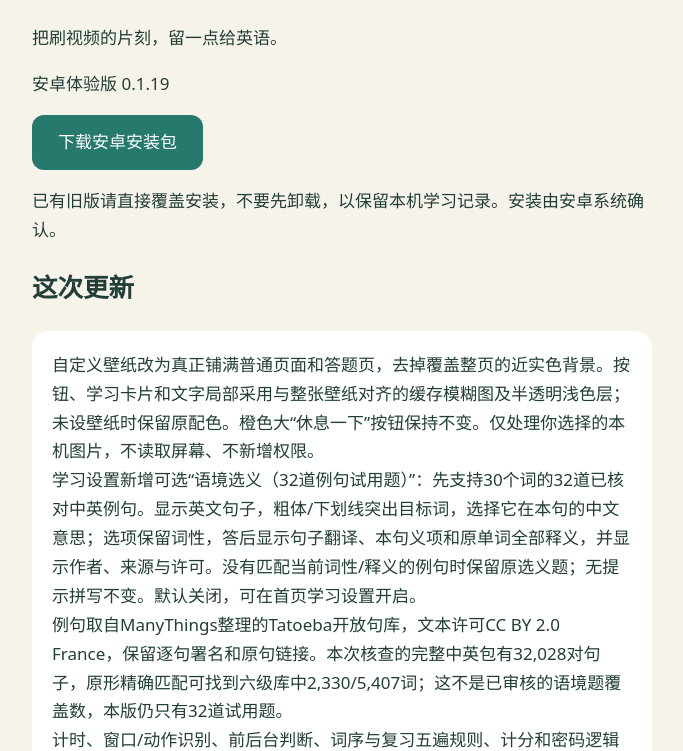
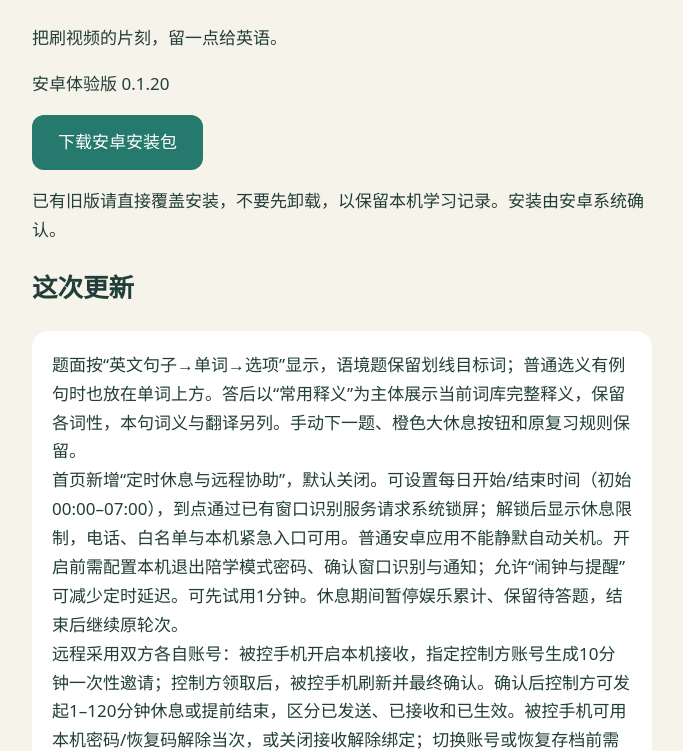
Before and after one commit to chanyunyu418-netizen/cijian-updates, a plain HTML site: page index.html in a window 1280 px wide. Shown: the part 175-926 px from the top of the page, without its empty margins (298-981 px from the left). Drawn offline with Linux system fonts and the light colour scheme.

Commit message:
Publish Cijian 0.1.20: quiz feedback, scheduled and paired remote rest

```diff
--- a/index.html
+++ b/index.html
@@ -1,9 +1,9 @@
 <!doctype html>
 <html lang="zh-CN"><meta charset="utf-8"><meta name="viewport" content="width=device-width,initial-scale=1"><title>词间 · 安卓下载</title>
 <style>body{margin:0;background:#f6f3eb;color:#223e38;font:17px/1.7 system-ui,sans-serif}main{max-width:620px;margin:8vh auto;padding:28px}h1{font-size:42px;line-height:1.2}a.download{display:inline-block;background:#26796d;color:white;padding:13px 26px;border-radius:12px;text-decoration:none}pre{white-space:pre-wrap;font:inherit;background:white;padding:20px;border-radius:16px}small{display:block;margin-top:28px}</style>
-<main><h1>词间</h1><p>把刷视频的片刻，留一点给英语。</p><p>安卓体验版 0.1.19</p><p><a class="download" href="cijian-0.1.19.apk" download>下载安卓安装包</a></p>
-<p>已有旧版请直接覆盖安装，不要先卸载，以保留本机学习记录。安装由安卓系统确认。</p><h2>这次更新</h2><pre>自定义壁纸改为真正铺满普通页面和答题页，去掉覆盖整页的近实色背景。按钮、学习卡片和文字局部采用与整张壁纸对齐的缓存模糊图及半透明浅色层；未设壁纸时保留原配色。橙色大“休息一下”按钮保持不变。仅处理你选择的本机图片，不读取屏幕、不新增权限。
-学习设置新增可选“语境选义（32道例句试用题）”：先支持30个词的32道已核对中英例句。显示英文句子，粗体/下划线突出目标词，选择它在本句的中文意思；选项保留词性，答后显示句子翻译、本句义项和原单词全部释义，并显示作者、来源与许可。没有匹配当前词性/释义的例句时保留原选义题；无提示拼写不变。默认关闭，可在首页学习设置开启。
-例句取自ManyThings整理的Tatoeba开放句库，文本许可CC BY 2.0 France，保留逐句署名和原句链接。本次核查的完整中英包有32,028对句子，原形精确匹配可找到六级库中2,330/5,407词；这不是已审核的语境题覆盖数，本版仍只有32道试用题。
-计时、窗口/动作识别、前后台判断、词序与复习五遍规则、计分和密码逻辑不改。21组逻辑测试、5组存档测试与原签名构建通过；手机未连接，本版未实机验证壁纸与题面显示效果。直接覆盖安装，不卸载或清除数据。</pre>
+<main><h1>词间</h1><p>把刷视频的片刻，留一点给英语。</p><p>安卓体验版 0.1.20</p><p><a class="download" href="cijian-0.1.20.apk" download>下载安卓安装包</a></p>
+<p>已有旧版请直接覆盖安装，不要先卸载，以保留本机学习记录。安装由安卓系统确认。</p><h2>这次更新</h2><pre>题面按“英文句子→单词→选项”显示，语境题保留划线目标词；普通选义有例句时也放在单词上方。答后以“常用释义”为主体展示当前词库完整释义，保留各词性，本句词义与翻译另列。手动下一题、橙色大休息按钮和原复习规则保留。
+首页新增“定时休息与远程协助”，默认关闭。可设置每日开始/结束时间（初始00:00–07:00），到点通过已有窗口识别服务请求系统锁屏；解锁后显示休息限制，电话、白名单与本机紧急入口可用。普通安卓应用不能静默自动关机。开启前需配置本机退出陪学模式密码、确认窗口识别与通知；允许“闹钟与提醒”可减少定时延迟。可先试用1分钟。休息期间暂停娱乐累计、保留待答题，结束后继续原轮次。
+远程采用双方各自账号：被控手机开启本机接收，指定控制方账号生成10分钟一次性邀请；控制方领取后，被控手机刷新并最终确认。确认后控制方可发起1–120分钟休息或提前结束，区分已发送、已接收和已生效。被控手机可用本机密码/恢复码解除当次，或关闭接收解除绑定；切换账号或恢复存档前需关闭本机接收。双方需联网，屏幕亮起时约15秒检查，锁屏、冻结或离线会延迟。发送成功不代表手机已执行。
+原计时算法、窗口归属/小窗识别算法、学习队列与计分未重写，陪学服务仅增加休息优先条件。24组逻辑测试、5组存档测试、24项真实后台配对与权限检查通过，测试账号已清理；沿用原签名覆盖安装。本版未连接手机，定时锁屏和远程界面仍需实机体验；系统强停、卸载、撤销权限或冻结仍能中断限制，不能保证绝对锁机。</pre>
 <small>仅提供安卓版本。软件内可选择是否下载更新。本页及安装包使用HTTPS提供。</small></main></html>
```
Also changed, not shown: update.json (+5 -5 lines), 2 other files.
